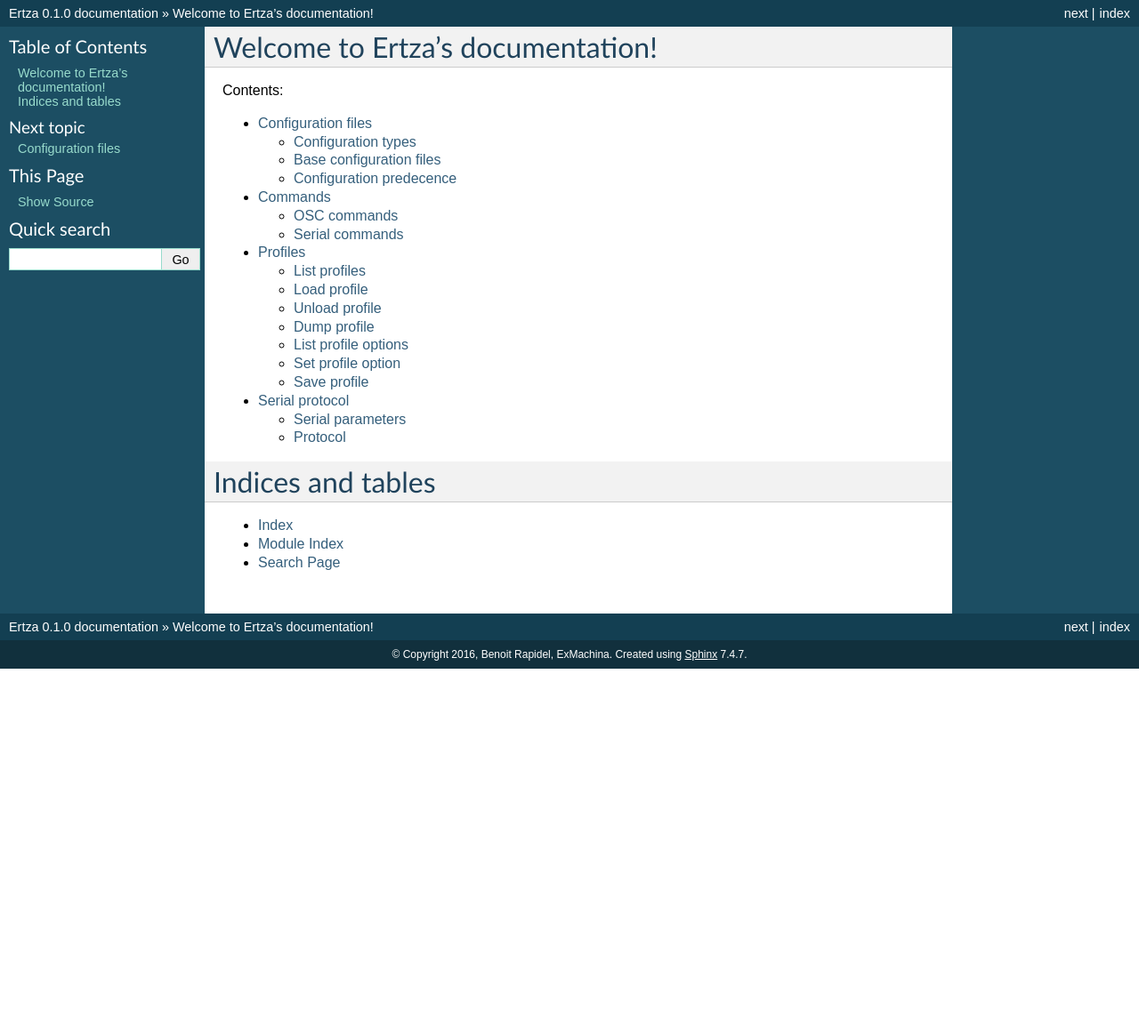
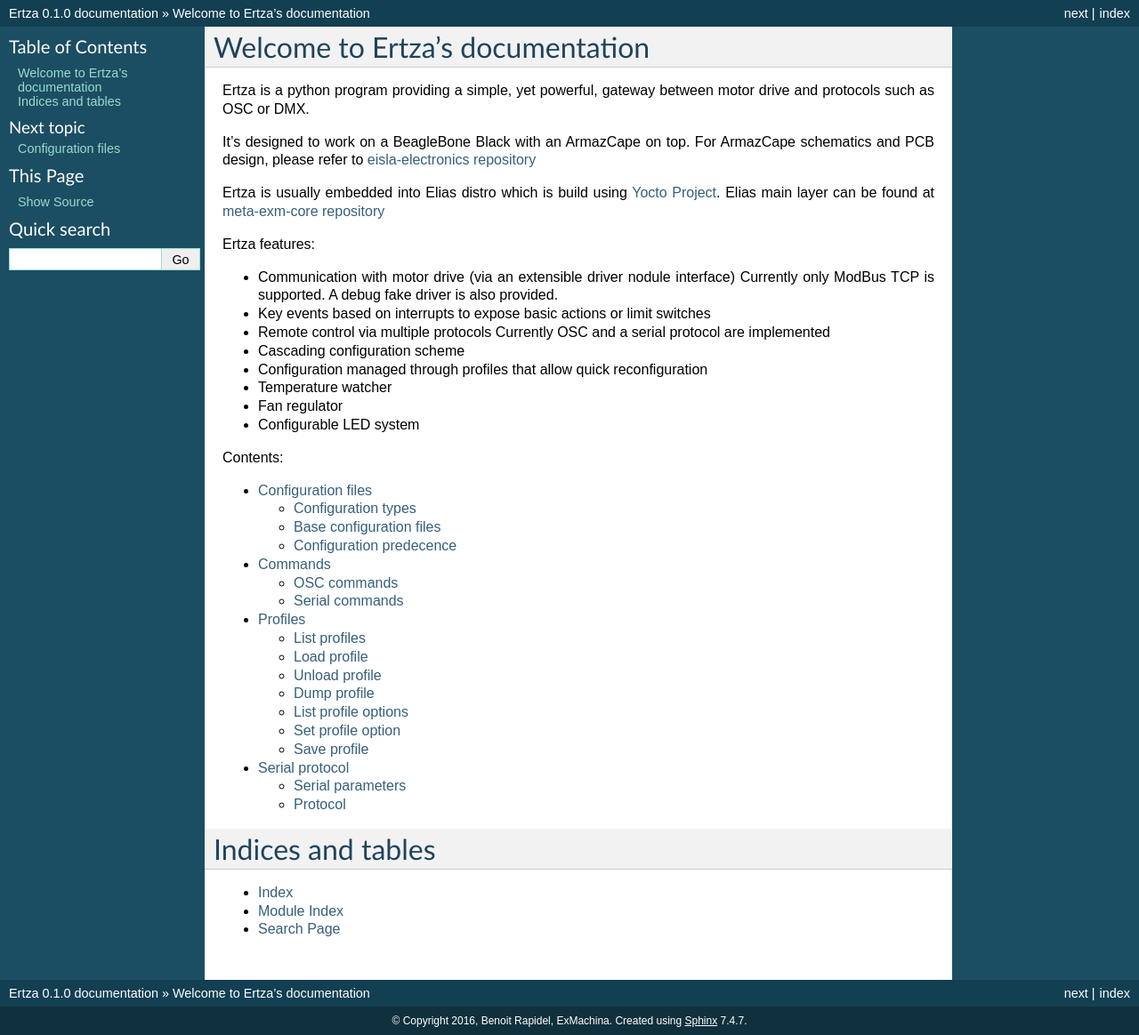
Before and after one commit to exmachina-dev/armaz, a Sphinx documentation site: the page built from doc/source/index.rst, in a window 1280 px wide. Shown: the whole page at 89% size. Built offline with Sphinx 7.4.7, drawn with Linux system fonts in a browser that asks for light colours; before the commit the page ends 900 px from its top, so only the background shows below that.

Commit message:
[doc] Updated index.rst

```diff
--- a/doc/source/index.rst
+++ b/doc/source/index.rst
@@ -3,8 +3,29 @@
    You can adapt this file completely to your liking, but it should at least
    contain the root `toctree` directive.
 
-Welcome to Ertza's documentation!
-=================================
+Welcome to Ertza's documentation
+================================
+
+Ertza is a python program providing a simple, yet powerful, gateway between motor drive and protocols such as OSC or DMX.
+
+It's designed to work on a BeagleBone Black with an ArmazCape on top.
+For ArmazCape schematics and PCB design, please refer to `eisla-electronics repository`_
+
+Ertza is usually embedded into Elias distro which is build using `Yocto Project`_.
+Elias main layer can be found at `meta-exm-core repository`_
+
+Ertza features:
+
+* Communication with motor drive (via an extensible driver nodule interface)
+  Currently only ModBus TCP is supported. A debug fake driver is also provided.
+* Key events based on interrupts to expose basic actions or limit switches
+* Remote control via multiple protocols
+  Currently OSC and a serial protocol are implemented
+* Cascading configuration scheme
+* Configuration managed through profiles that allow quick reconfiguration
+* Temperature watcher
+* Fan regulator
+* Configurable LED system
 
 Contents:
 
@@ -23,3 +44,7 @@
 * :ref:`genindex`
 * :ref:`modindex`
 * :ref:`search`
+
+.. _eisla-electronics repository: https://github.com/exmachina-dev/eisla-electronics
+.. _Yocto Project: https://www.yoctoproject.org
+.. _meta-exm-core repository: https://github.com/exmachina-dev/meta-exm-core
```
